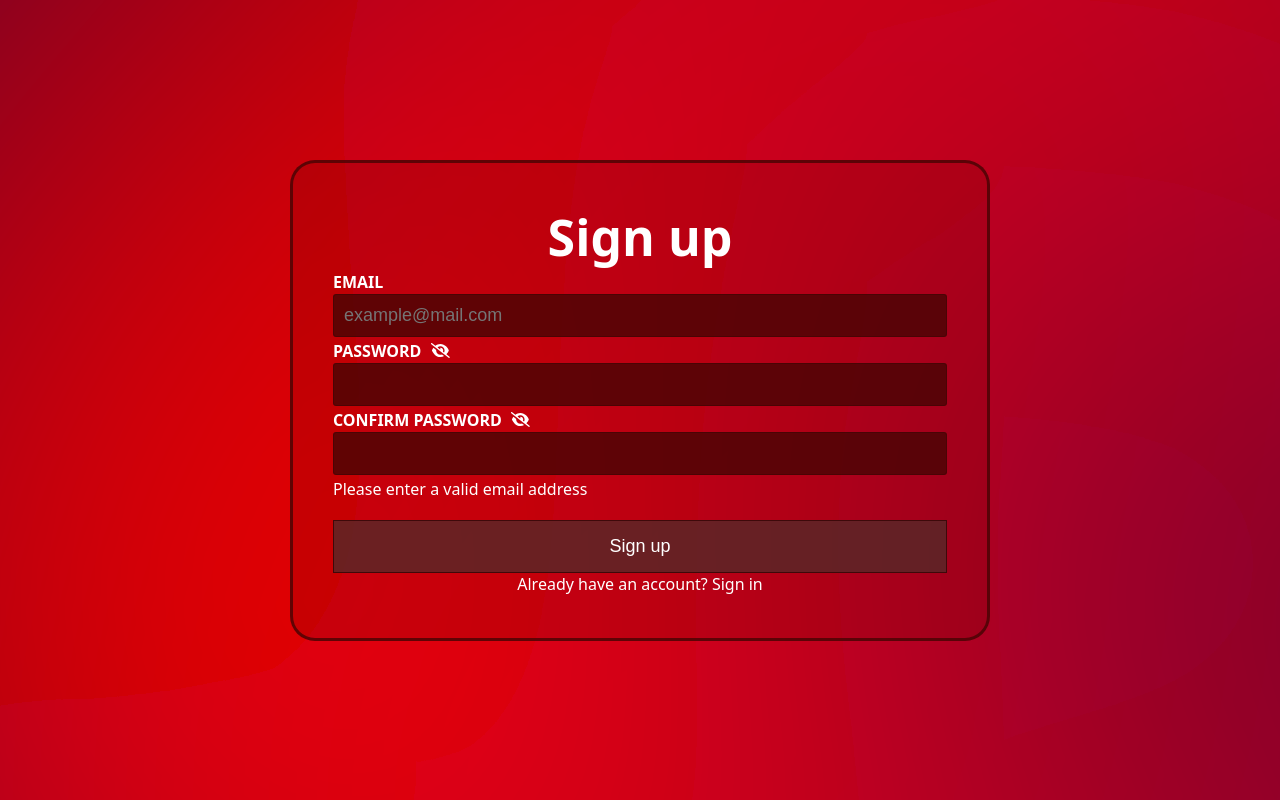
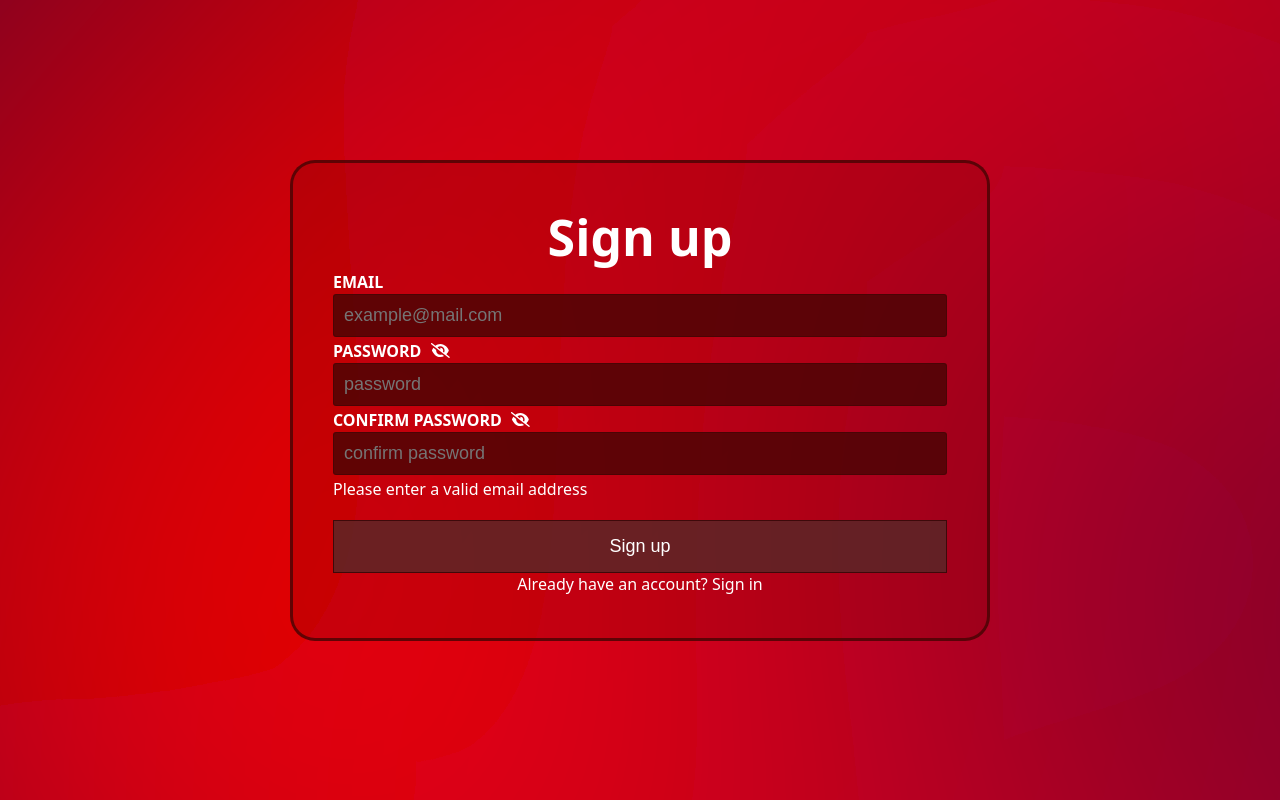
Before and after one commit to dumast/Firebase-Chat-App, a Next.js app: page /auth/signup in a window 1280 px wide. Built offline with nearby package versions, Linux system fonts and the light colour scheme; no server answers.

Commit message:
added placeholders for signup page

```diff
--- a/src/app/auth/signup/page.tsx
+++ b/src/app/auth/signup/page.tsx
@@ -91,13 +91,13 @@ function Page() {
                     <label htmlFor="pasword">PASSWORD
                         <button type="button" onClick={() => setShowPassword((value) => !value)} className={styles.passwordToggle}>{showPassword ? <FontAwesomeIcon icon={faEye} /> : <FontAwesomeIcon icon={faEyeSlash} />}</button>
                     </label>
-                    <input onChange={(e) => setPassword(e.target.value)} autoComplete="new-password" required type={showPassword ? "text" : "password"} name="password" id="password" />
+                    <input onChange={(e) => setPassword(e.target.value)} autoComplete="new-password" required type={showPassword ? "text" : "password"} name="password" id="password" placeholder="password" />
                 </div>
                 <div className={styles.inputBar}>
                     <label htmlFor="confirmPassword">CONFIRM PASSWORD
                         <button type="button" onClick={() => setShowConfirmPassword((value) => !value)} className={styles.passwordToggle}>{showConfirmPassword ? <FontAwesomeIcon icon={faEye} /> : <FontAwesomeIcon icon={faEyeSlash} />}</button>
                     </label>
-                    <input onChange={(e) => setConfirmPassword(e.target.value)} autoComplete="new-password" required type={showConfirmPassword ? "text" : "password"} name="confirmPassword" id="confirmPassword" />
+                    <input onChange={(e) => setConfirmPassword(e.target.value)} autoComplete="new-password" required type={showConfirmPassword ? "text" : "password"} name="confirmPassword" id="confirmPassword" placeholder="confirm password" />
                 </div>
                 <div className={styles.message}>
                     {message != "" && <p>{message}</p>}
```
